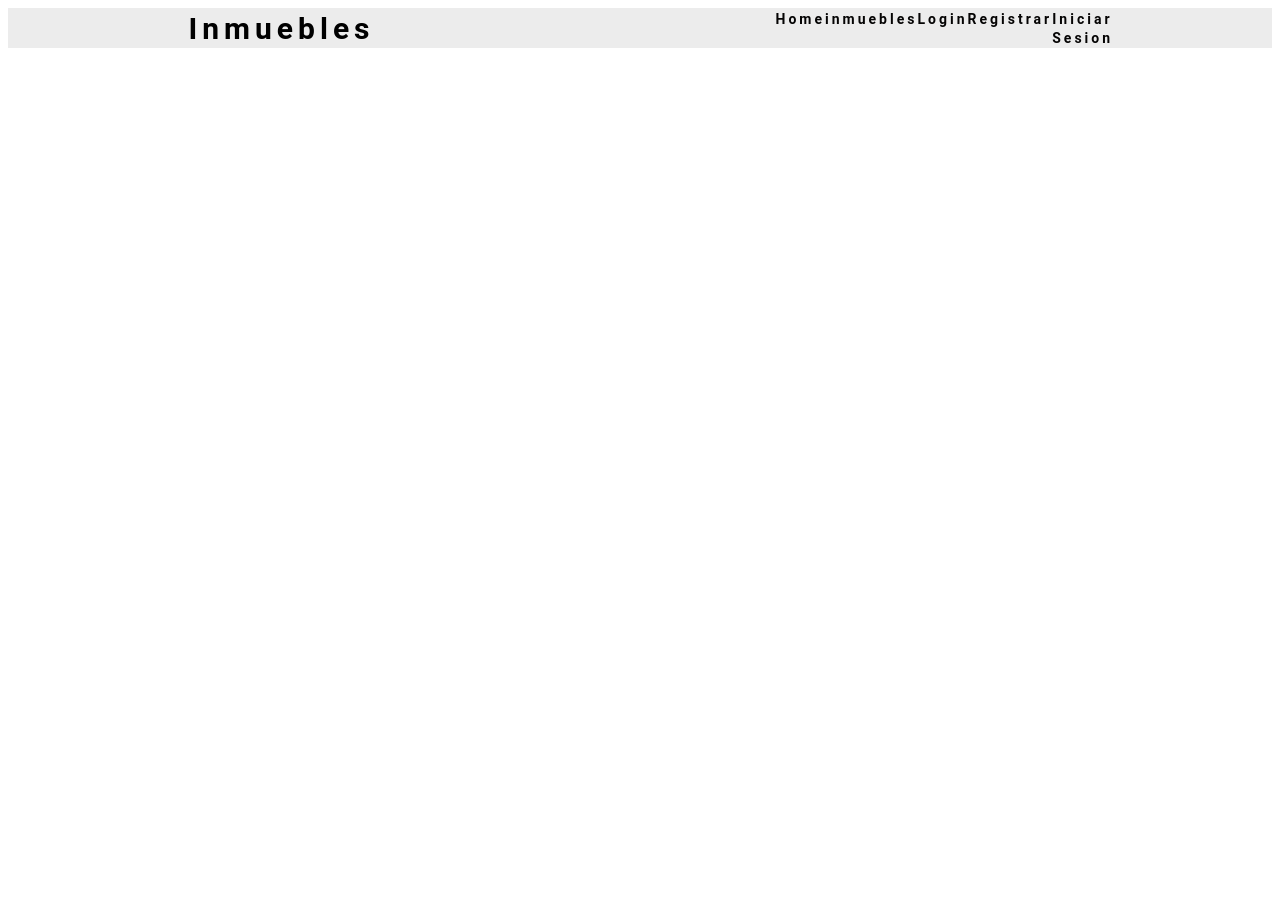
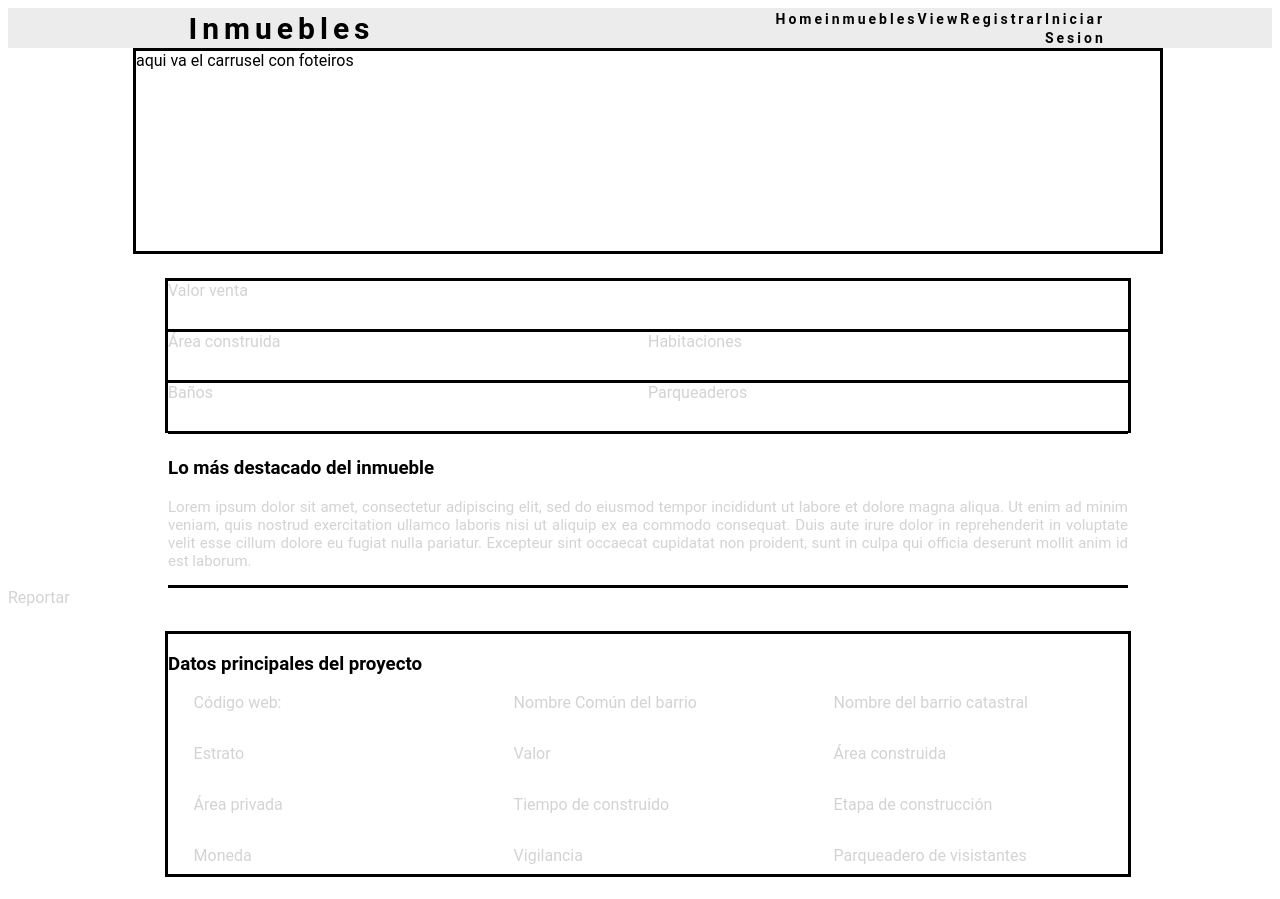
Before and after one commit to DanielR9808/ProyectoInmobiliaria, a React app: page /immovableUnit in a window 1280 px wide. Shown: the top 899 px of the page. Before the commit the page ends 800 px from the top, so only its background shows below. Built offline with nearby package versions, Linux system fonts and the light colour scheme.

Commit message:
adding immovable view

```diff
--- a/src/App.js
+++ b/src/App.js
@@ -5,6 +5,7 @@ import Nav from './Components/Nav/Nav'
 import Login from './Components/LoginRegister/Login'
 import Register from './Components/LoginRegister/Register'
 import ImmovablePage from './Containers/Immovable'
+import ImmovableUnit from './Containers/immovableUnit.js'
 
 import './App.css'
 
@@ -39,7 +40,9 @@ export default function App() {
           <Route path="/register" render={() =>
             <Register></Register>
           }></Route>
-
+          <Route path="/immovableUnit" render={()=>
+            <ImmovableUnit></ImmovableUnit>
+          }></Route>
         </Switch>
       </Router>
     </Fragment>
--- a/src/Components/Nav/Nav.js
+++ b/src/Components/Nav/Nav.js
@@ -21,10 +21,10 @@ export default function Nav() {
                 <li>
                     <Link className="link" to="/inmuebles">inmuebles</Link>
                 </li>
+                <li>
+                    <Link className="link" to="/immovableUnit">View</Link>
+                </li>
 
-                <li>
-                    <Link className="link" to="/login">Login</Link>
-                </li>
                 <li>
                     <Link className="link" to="/register">Registrar</Link>
                 </li>
--- /dev/null
+++ b/src/Containers/immovableUnit.css
@@ -0,0 +1,99 @@
+div.immovableViewContent{
+    position: absolute;
+    width:100vw;height: 100vh;
+    padding:0;
+    margin:0;
+}
+div.carrousel{
+    position:relative;
+    width: 80vw;
+    height: 25vh;
+    border: solid black 3px;
+    display:block;
+    margin-left: auto;
+    margin-right: auto;
+}
+div.immovableSpecs{
+    position:relative;
+    width: 75vw;
+    height: 19vh;
+    border-left: solid black 3px;
+    border-right:  solid black 3px;
+    border-top: solid black 3px;
+    display:block;
+    margin-top: 3vh;
+    margin-left: auto;
+    margin-right: auto;
+}
+div.priceDiv{
+    position:relative;
+    border-bottom: black solid 3px;
+    width:75vw;height: 6vh;
+}
+div.specDiv{
+    position: relative;
+    display:inline-block;
+    border-left: black 2px;
+    width:37.5vw;height: 5vh;
+}
+div.immovableDetails{
+    position:relative;
+    width: 75vw;
+    height: 16vh;
+    border-bottom: solid black 3px;
+    display:block;
+    margin-top: 3vh;
+    margin-left: auto;
+    margin-right: auto;
+}
+p.descriptionBody{
+    text-align: justify;
+    color: lightgray;
+    font-size: 15px;
+}
+label.report{
+    position: relative;
+    font-size: 16px;
+
+}
+div.generalDescription{
+    position:relative;
+    width: 75vw;
+    height: 30vh;
+    border:black solid 3px;
+    display:block;
+    margin-top: 3vh;
+    margin-left: auto;
+    margin-right: auto;
+}
+div.featureDiv{
+    position: relative;
+    display:inline-block;
+    width:25vw;height: 25vh;
+}
+label.featureTitle{
+    display:block;
+    position: relative;
+    margin-bottom:4vh;
+    margin-left: 2vw;
+
+}
+div.commonAreas{
+    position:relative;
+    width: 75vw;
+    height: 30vh;
+    border:black solid 3px;
+    display:block;
+    margin-top: 3vh;
+    margin-left: auto;
+    margin-right: auto;
+}
+ul.commonPlaces{
+columns:3;
+column-gap: 25vw;
+row-gap: 10vh;
+}
+li{
+    position: relative;
+
+}
--- /dev/null
+++ b/src/Containers/immovableUnit.js
@@ -0,0 +1,100 @@
+import React,{ useState, Fragment, useEffect} from 'react'
+import './immovableUnit.css'
+
+export default function immovableUnit(){
+    return(
+
+    <div className="immovableViewContent">
+        <div className="carrousel">
+            aqui va el carrusel con foteiros
+        </div>
+        <div className="immovableSpecs">
+            <div className="priceDiv">
+                <label className="specTitle">Valor venta</label>
+                <label className="specPrice"></label>
+            </div>
+            <div className="priceDiv">
+            <div className="specDiv">
+                <label className="specTitle">Área construida</label>
+                <label className="spec"></label>
+            </div>
+            <div className="specDiv">
+                <label className="specTitle">Habitaciones</label>
+                <label className="spec"></label>
+            </div>
+            </div>
+           <div className="priceDiv">
+           <div className="specDiv">
+                <label className="specTitle">Baños</label>
+                <label className="spec"></label>
+            </div>
+            <div className="specDiv">
+                <label className="specTitle">Parqueaderos</label>
+                <label className="spec"></label>
+            </div>
+           </div>
+
+        </div>
+        <div className="immovableDetails">
+            <h3 className="descriptionTitle">Lo más destacado del inmueble</h3>
+            <p className="descriptionBody">Lorem ipsum dolor sit amet, consectetur adipiscing elit,
+            sed do eiusmod tempor incididunt ut labore et dolore magna aliqua. Ut enim ad minim veniam,
+            quis nostrud exercitation ullamco laboris nisi ut aliquip ex ea commodo consequat. Duis aute
+            irure dolor in reprehenderit in voluptate velit esse cillum dolore eu fugiat nulla pariatur.
+            Excepteur sint occaecat cupidatat non proident, sunt in culpa qui officia deserunt mollit anim
+            id est laborum.</p>
+            <img className="reportImg"></img>
+
+        </div>
+        <label className="report">Reportar</label>
+        <div className="generalDescription">
+            <h3 className="descriptionTitle">Datos principales del proyecto</h3>
+            <div className="featureDiv">
+                <label className="featureTitle">Código web:</label>
+                <label className="feature"></label>
+                <label className="featureTitle">Estrato</label>
+                <label className="feature"></label>
+                <label className="featureTitle">Área privada</label>
+                <label className="feature"></label>
+                <label className="featureTitle">Moneda</label>
+                <label className="feature"></label>
+            </div>
+            <div className="featureDiv">
+                <label className="featureTitle">Nombre Común del barrio</label>
+                <label className="feature"></label>
+                <label className="featureTitle">Valor</label>
+                <label className="feature"></label>
+                <label className="featureTitle">Tiempo de construido</label>
+                <label className="feature"></label>
+                <label className="featureTitle">Vigilancia</label>
+                <label className="feature"></label>
+            </div>
+            <div className="featureDiv">
+                <label className="featureTitle">Nombre del barrio catastral</label>
+                <label className="feature"></label>
+                <label className="featureTitle">Área construida</label>
+                <label className="feature"></label>
+                <label className="featureTitle">Etapa de construcción</label>
+                <label className="feature"></label>
+                <label className="featureTitle">Parqueadero de visistantes</label>
+                <label className="feature"></label>
+            </div>
+        </div>
+        <div className="commonAreas">
+            <h3 className="descriptionTitle">Áreas comunes y recreación</h3>
+            <div className="featureDiv">
+                <ul className="commonPlaces">
+                    <li>Transporte publico</li>
+                    <li>Jardin</li>
+                    <li>Sendero peatonal</li>
+                    <li>Zonas verdes</li>
+                    <li>Salon comunal</li>
+                    <li>Zona BBQ</li>
+                    <li>Conjunto cerrado</li>
+                </ul>
+            </div>
+        </div>
+    </div>
+
+    )
+}
```
